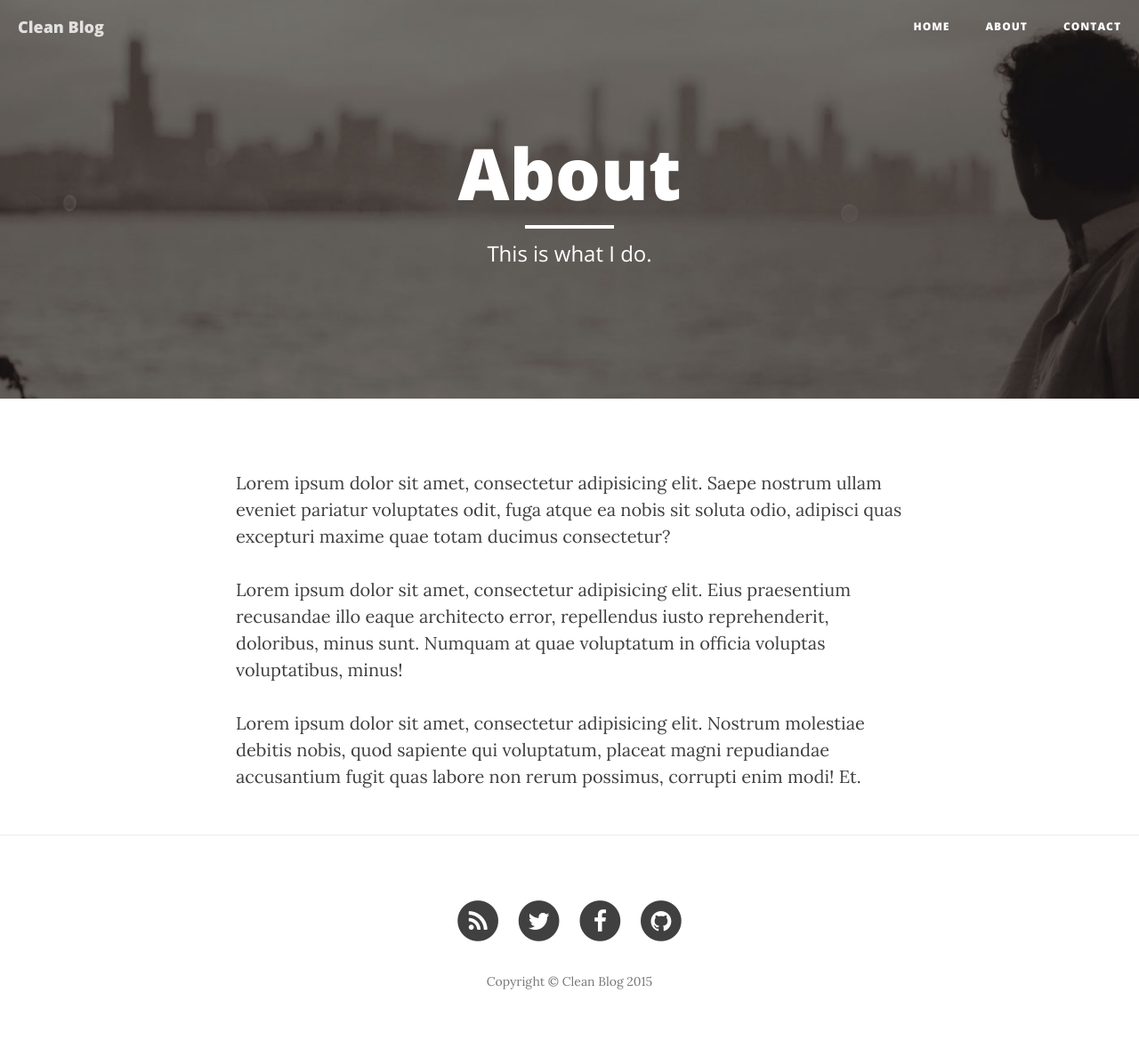
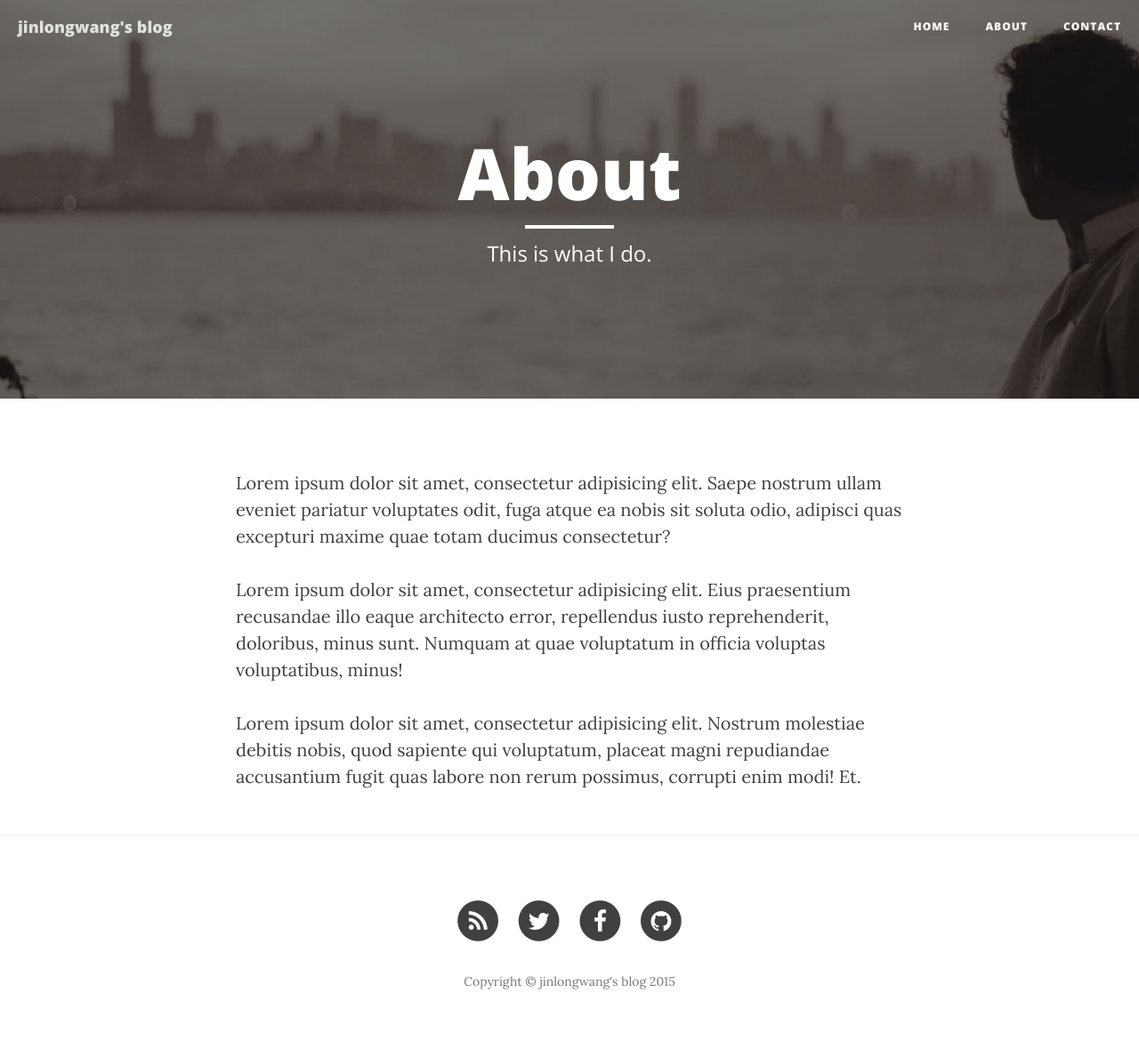
Before and after one commit to jinlongwang/jinlongwang.github.io, a Jekyll site: the page built from about.html, in a window 1280 px wide. Shown: the whole page at 89% size. Built offline with Jekyll 4.4.1, drawn with Linux system fonts in a browser that asks for light colours; nearby versions of some CDN libraries; some of the changed lines change nothing that is shown.

Commit message:
change config

```diff
--- a/_config.yml
+++ b/_config.yml
@@ -1,13 +1,13 @@
 # Site settings
-title: Clean Blog
+title: jinlongwang's blog
 header-img: img/home-bg.jpg
-email: your-email@yourdomain.com
-description: "Write your site description here. It will be used as your sites meta description as well!"
-baseurl: "/startbootstrap-clean-blog-jekyll"
-url: "http://yourdomain.com"
-twitter_username: SBootstrap
-github_username:  davidtmiller
-facebook_username:  IronSummitMedia
+email: superrz@126.com
+description: "stay simlpe stay foolish"
+baseurl: "/"
+url: "http://jinlongwang.github.io"
+twitter_username: jinlongwang
+github_username:  jinlongwang
+facebook_username:  jinlongwang
 
 # Build settings
 markdown: kramdown
```
